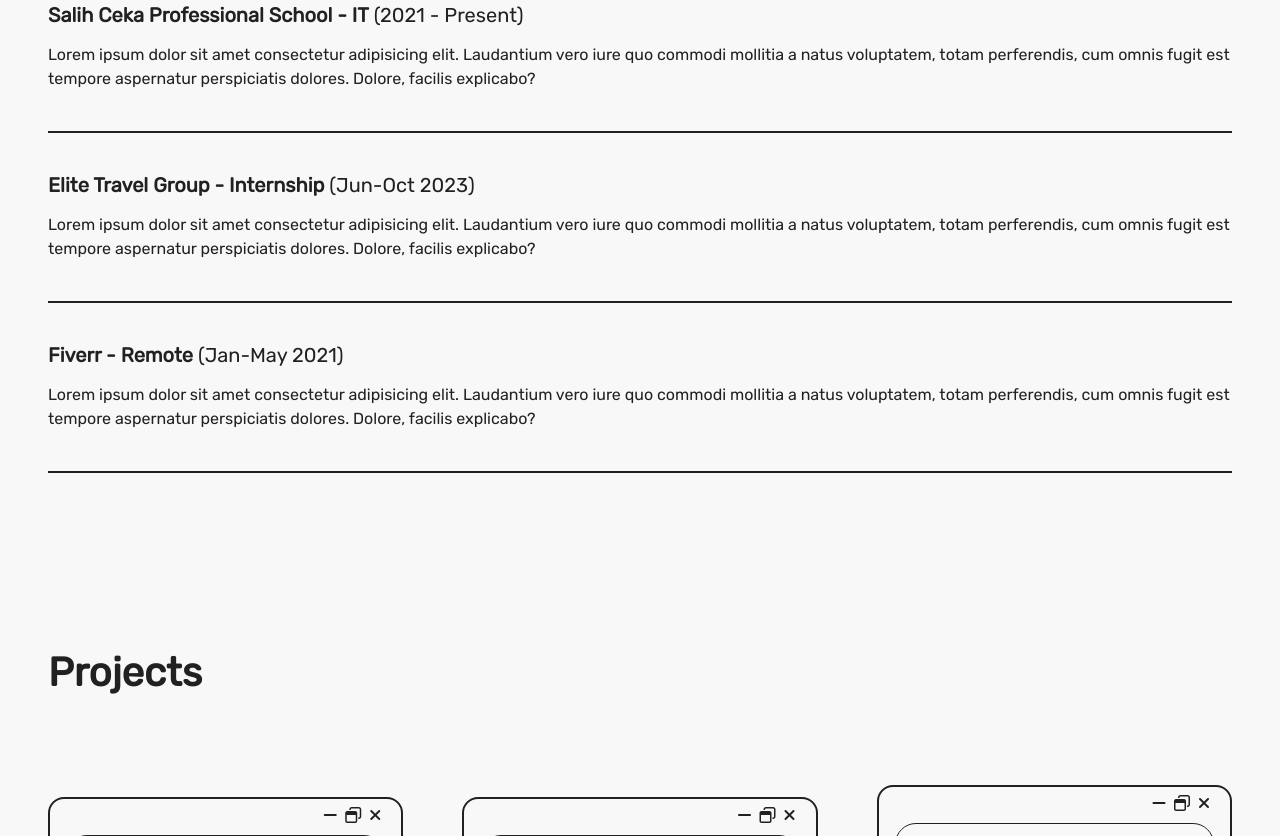
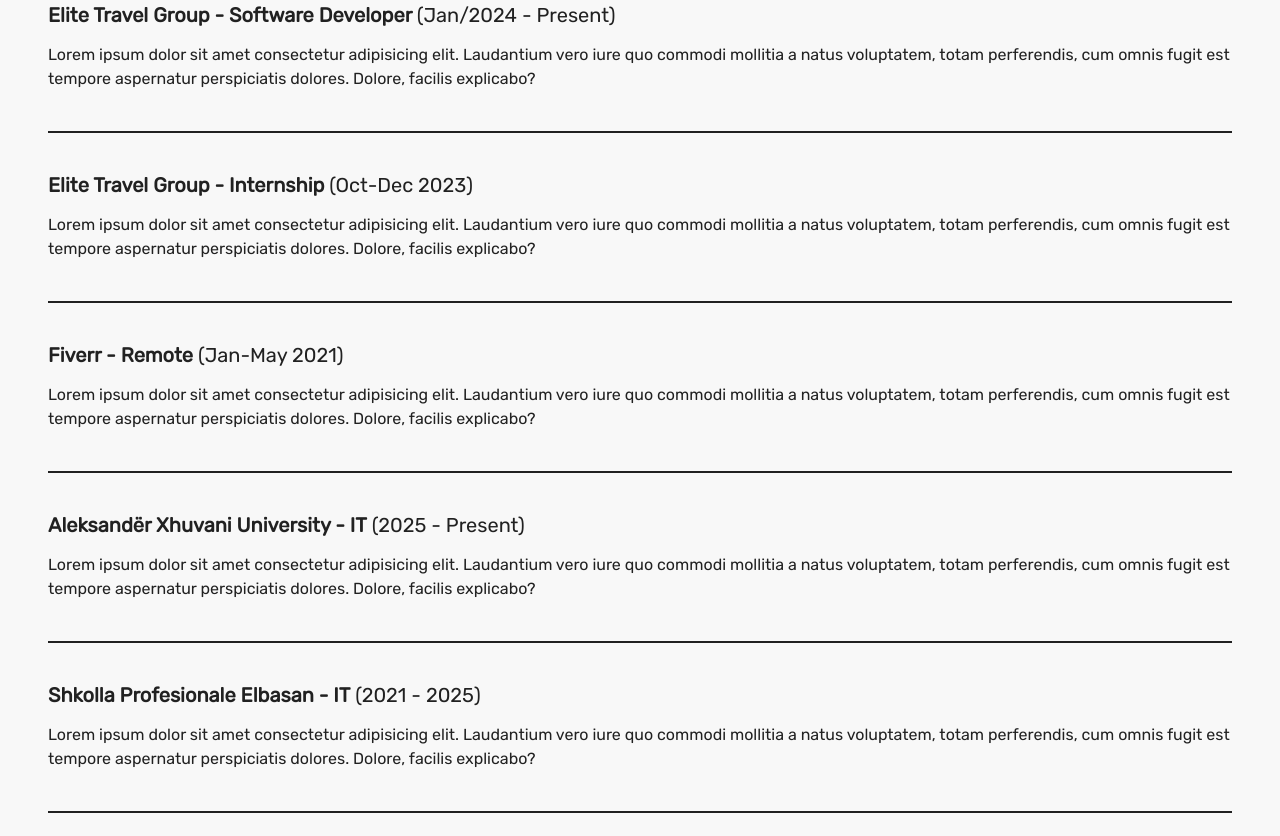
Before and after one commit to rigelsahmati/rigelsahmati.github.io, a plain HTML site: page index.html in a window 1280 px wide. Shown: the part 1964-2800 px from the top of the page. Drawn offline with nearby package versions, Linux system fonts and the light colour scheme.

Commit message:
Update experience details and add new entries

```diff
--- a/index.html
+++ b/index.html
@@ -138,7 +138,7 @@
             </div>
             <!-- Home Image -->
             <div data-aos="fade-up" data-aos-duration="1000" class="me-5">
-                <img class="rounded-4" src="./images/Rigels.jpeg"
+                <img class="rounded-4" src="./images/Rigels.png"
                     style="height: 20rem;" alt="">
             </div>
         </div>
@@ -518,7 +518,7 @@
             style="color: var(--black); border-color: var(--black) !important;">
             <!-- Experience Title -->
             <div class="title">
-                <h5><b>Salih Ceka Professional School - IT</b> (2021 - Present)</h5>
+                <h5><b>Elite Travel Group - Software Developer </b> (Jan/2024 - Present)</h5>
             </div>
             <!-- Experience Description -->
             <div class="context mt-3">
@@ -532,7 +532,7 @@
             style="color: var(--black); border-color: var(--black) !important;">
             <!-- Experience Title -->
             <div class="title">
-                <h5><b>Elite Travel Group - Internship </b> (Jun-Oct 2023)</h5>
+                <h5><b>Elite Travel Group - Internship </b> (Oct-Dec 2023)</h5>
             </div>
             <!-- Experience Description -->
             <div class="context mt-3">
@@ -555,6 +555,35 @@
                     Dolore, facilis explicabo?</p>
             </div>
         </div>
+        <!-- Experience -->
+        <div data-aos="fade-up" class="my-3 py-4 border-bottom border-2"
+            style="color: var(--black); border-color: var(--black) !important;">
+            <!-- Experience Title -->
+            <div class="title">
+                <h5><b> Aleksandër Xhuvani University - IT</b> (2025 - Present)</h5>
+            </div>
+            <!-- Experience Description -->
+            <div class="context mt-3">
+                <p>Lorem ipsum dolor sit amet consectetur adipisicing elit. Laudantium vero iure quo commodi mollitia a
+                    natus voluptatem, totam perferendis, cum omnis fugit est tempore aspernatur perspiciatis dolores.
+                    Dolore, facilis explicabo?</p>
+            </div>
+        </div>
+        <!-- Experience -->
+        <div data-aos="fade-up" class="my-3 py-4 border-bottom border-2"
+            style="color: var(--black); border-color: var(--black) !important;">
+            <!-- Experience Title -->
+            <div class="title">
+                <h5><b>Shkolla Profesionale Elbasan - IT</b> (2021 - 2025)</h5>
+            </div>
+            <!-- Experience Description -->
+            <div class="context mt-3">
+                <p>Lorem ipsum dolor sit amet consectetur adipisicing elit. Laudantium vero iure quo commodi mollitia a
+                    natus voluptatem, totam perferendis, cum omnis fugit est tempore aspernatur perspiciatis dolores.
+                    Dolore, facilis explicabo?</p>
+            </div>
+        </div>
+
     </div>
 
 
@@ -566,6 +595,7 @@
         <div class="title my-3 py-5">
             <h1><b>Projects</b></h1>
         </div>
+        <h6>Note: These are older beginner projects that I created for practice. My real-world projects are not displayed here due to privacy and confidentiality reasons.</h6>
         <!-- Projects Wraper -->
         <div class="projects d-flex align-items-center flex-wrap gap-3 justify-content-between">
 
```
